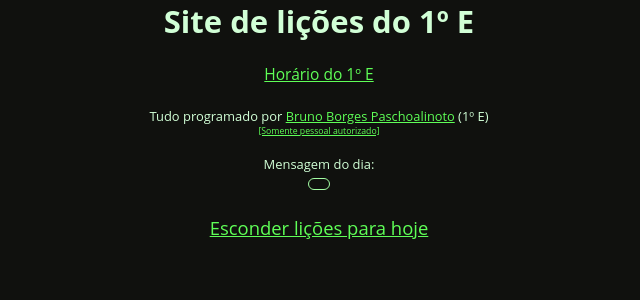
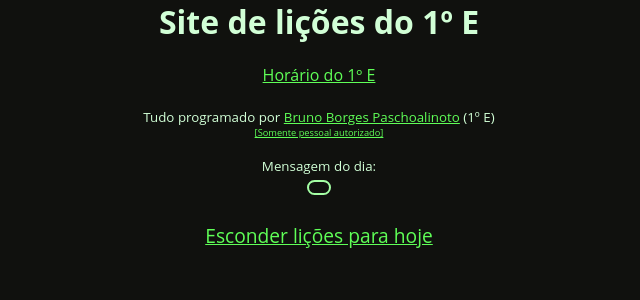
Before and after one commit to Bruno02468/licao_mendel, a PHP site: page /index.php in a window 1280 px wide. Shown: the top 300 px of the page, without its empty margins (321-961 px from the left). Run offline with PHP 8.4, Linux system fonts and the light colour scheme.

Commit message:
nada de zoom

```diff
--- a/extras/estilo.css
+++ b/extras/estilo.css
@@ -16,7 +16,6 @@ body {
 * {
     color: #D1FFD6;
     font-family: 'Open Sans', sans-serif;
-    zoom: 0.99;
 }
 
 hr {
```
